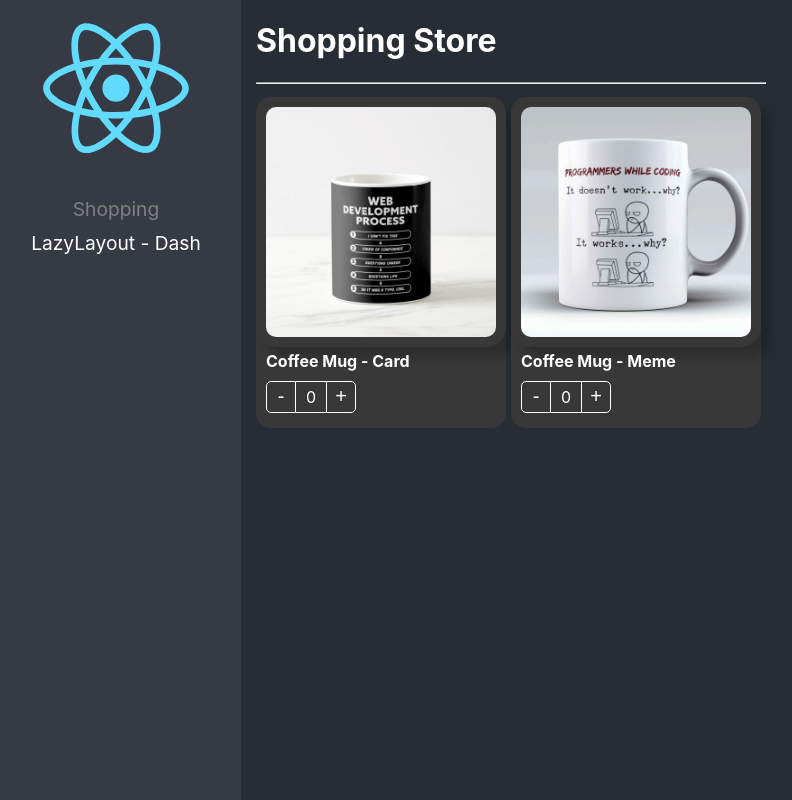
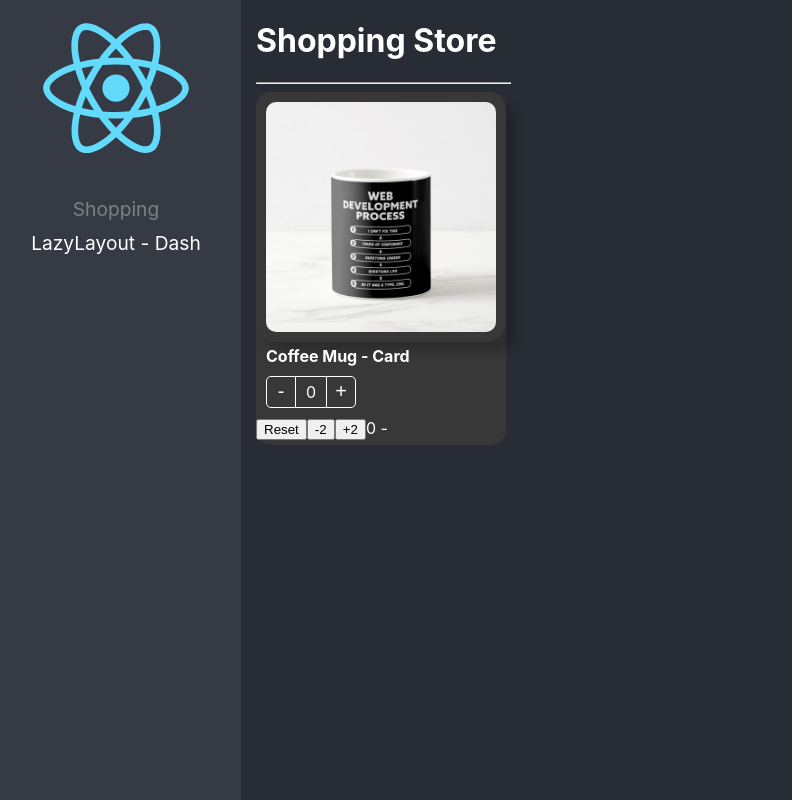
Before and after one commit to giselars/react-ts, a React (Create React App) app: page /shopping in a window 1280 px wide. Shown: the whole page, without its empty margins (9-801 px from the left). Built offline with nearby package versions, Linux system fonts and the light colour scheme.

Commit message:
:sparkles: finish pattern

```diff
--- a/src/02-component-patterns/components/ProductButtons.tsx
+++ b/src/02-component-patterns/components/ProductButtons.tsx
@@ -1,4 +1,4 @@
-import { CSSProperties, useContext } from "react";
+import { CSSProperties, useCallback, useContext } from "react";
 import { ProductContext } from "./ProductCard";
 
 import styles from '../styles/styles.module.css';
@@ -11,7 +11,12 @@ export interface ProdButtonsProps {
 
 export const ProductButtons = ( { className, style }: ProdButtonsProps ) => {
 
-    const { increaseBy, counter } = useContext( ProductContext );
+    const { increaseBy, counter, maxCount } = useContext( ProductContext );
+
+    const isMaxReached = useCallback(
+      () => !!maxCount && counter === maxCount,
+      [counter,maxCount],
+    );
 
     return(
         <div
@@ -26,7 +31,7 @@ export const ProductButtons = ( { className, style }: ProdButtonsProps ) => {
             <div className={ styles.countLabel }>{ counter }</div>
 
             <button
-            className={ styles.buttonAdd }
+            className={ `${ styles.buttonAdd } ${ isMaxReached() && styles.disabled }` }
             onClick={ () => increaseBy(+1) }
             >+</button>
         </div>
--- a/src/02-component-patterns/components/ProductCard.tsx
+++ b/src/02-component-patterns/components/ProductCard.tsx
@@ -2,7 +2,7 @@ import { createContext, CSSProperties, ReactElement } from 'react';
 import { useProduct } from '../hooks/useProduct';
 import styles from '../styles/styles.module.css';
 
-import { onChangeArgs, Product, ProductContextProps } from '../interfaces/interfaces';
+import { onChangeArgs, Product, ProductContextProps, InitialValues, ProductCardHandlers } from '../interfaces/interfaces';
 
 
 
@@ -11,29 +11,44 @@ const { Provider } = ProductContext;
 
 
 export interface Props {
-	product: Product;
-    children?: ReactElement | ReactElement[];
+    product: Product;
+    // children?: React.ReactElement | React.ReactElement[];
+    children: ( args: ProductCardHandlers ) => JSX.Element,
     className?: string;
-    style?: CSSProperties;
-    onChange?: (args: onChangeArgs) => void;
-    value?:number;
+    style?: React.CSSProperties;
+    onChange?: ( args: onChangeArgs ) => void;
+    value?: number;
+    initialValues?: InitialValues
 }
 
-export const ProductCard = ({ children, product, className, style, onChange, value }: Props) => {
 
-    const { counter, increaseBy } = useProduct({ onChange, product, value });
+export const ProductCard = ({ children, product, className, style, onChange, value, initialValues }: Props ) => {
+
+    const { counter, increaseBy, maxCount, isMaxCountReacher, reset }
+        = useProduct({ onChange, product, value, initialValues });
 
     return (
         <Provider value={{
             counter,
             increaseBy,
+            maxCount,
             product
         }}>
             <div
-                className={ `${ styles.productCard } ${ className } `}
+                className={ `${ styles.productCard } ${ className }` }
                 style={ style }
             >
-                { children }
+                {
+                    children({
+                        count: counter,
+                        isMaxCountReacher,
+                        product,
+                        maxCount: initialValues?.maxCount,
+
+                        increaseBy,
+                        reset,
+                    })
+                }
             </div>
         </Provider>
     )
--- a/src/02-component-patterns/hooks/useProduct.ts
+++ b/src/02-component-patterns/hooks/useProduct.ts
@@ -1,34 +1,52 @@
-import { useState, useEffect } from 'react';
-import { Product, onChangeArgs } from '../interfaces/interfaces';
+import { useEffect, useRef, useState } from 'react'
+import { onChangeArgs, Product, InitialValues } from '../interfaces/interfaces';
 
-interface useProductsArgs {
+
+interface useProductArgs {
     product: Product;
     onChange?: ( args: onChangeArgs ) => void;
     value?: number;
+    initialValues?: InitialValues;
 }
 
-export const useProduct = ( { onChange, product, value = 0 }: useProductsArgs ) => {
 
-    const [counter, setCounter] = useState(value);
+export const useProduct = ({ onChange, product, value = 0, initialValues }: useProductArgs) => {
 
-    const increaseBy = ( value:number) => {
+    const [ counter, setCounter ] = useState<number>( initialValues?.count || value );
+    const isMounted = useRef(false);
 
-        const newValue = Math.max( counter + value, 0 )
+    const increaseBy = ( value: number ) => {
 
-        setCounter( prev => Math.max( prev + value, 0 ) );
+        let newValue = Math.max( counter + value, 0 )
+        if ( initialValues?.maxCount ) {
+            newValue = Math.min( newValue, initialValues.maxCount )
+        }
 
+        setCounter( newValue );
         onChange && onChange({ count: newValue, product });
     }
 
+    const reset = () => {
+        setCounter(initialValues?.count || value )
+    }
+
     useEffect(() => {
+        if ( !isMounted.current ) return;
         setCounter( value );
-    }, [value])
+    }, [ value ])
 
+    useEffect(() => {
+        isMounted.current = true;
+    }, [])
 
     return {
-        //properties
         counter,
-        //methods
+        isMaxCountReacher: !!initialValues?.count && initialValues.maxCount === counter,
+        maxCount: initialValues?.maxCount,
+
         increaseBy,
+        reset
+
     }
+
 }
--- a/src/02-component-patterns/pages/ShoppingPage.tsx
+++ b/src/02-component-patterns/pages/ShoppingPage.tsx
@@ -1,69 +1,48 @@
-import { ProductImage, ProductTitle, ProductButtons, ProductCard } from "../components";
-import { useShoppingCart } from "../hooks/useShoppingCart";
-import { products } from "../data/products";
+import { ProductCard, ProductImage, ProductTitle, ProductButtons } from '../components';
 
+import { products } from '../data/products';
 import '../styles/custom-styles.css';
+
+const product = products[0];
+
 
 
 export const ShoppingPage = () => {
-
-    const { shoppingCart, onProductCountChange} = useShoppingCart();
 
 
     return (
         <div>
             <h1>Shopping Store</h1>
             <hr />
-        <div style={{
-            display: 'flex',
-            flexDirection: 'row',
-            flexWrap: 'wrap'
-        }}>
 
-            {
-                products.map( product => (
             <ProductCard
                 key={ product.id }
                 product={ product }
-                        className='bg-dark text-white'
-                        onChange={ onProductCountChange }
-                        value={ shoppingCart[product.id]?.count || 0 }
+                className="bg-dark text-white"
+                initialValues={{
+                    count: 6,
+                    // maxCount: 10,
+                }}
             >
-                        <ProductImage className='custom-image' style={{ boxShadow: '10px 10px 10px rgba(0,0,0,0.2)' }}/>
-                        <ProductTitle className='text-white text-bold'/>
-                        <ProductButtons className='custom-buttons'/>
-                    </ProductCard>
-                ))
+                {
+                    ({ reset, count, isMaxCountReacher, maxCount, increaseBy  }) => (
+                        <>
+                            <ProductImage className="custom-image" style={{ boxShadow: '10px 10px 10px rgba(0,0,0,0.2)' }} />
+                            <ProductTitle className="text-bold" />
+                            <ProductButtons className="custom-buttons" />
+
+                            <button onClick={ reset }>Reset</button>
+                            <button onClick={ () => increaseBy(-2) }> -2 </button>
+                            {
+                                ( !isMaxCountReacher && <button onClick={ ()=> increaseBy(+2) }> +2 </button> )
                             }
 
-        </div>
-
-        <div className="shopping-cart">
-
-            {
-                Object.entries( shoppingCart ).map( ( [key, product] ) => (
-
-                    <ProductCard
-                        key={ key }
-                        product={ product }
-                        className='bg-dark text-white'
-                        style={{ width: '100px'}}
-                        value={ product.count }
-                        onChange={ onProductCountChange }
-                    >
-                        <ProductImage className='custom-image' style={{ boxShadow: '10px 10px 10px rgba(0,0,0,0.2)' }}/>
-                        <ProductButtons className='custom-buttons'
-                            style={{
-                                display:'flex',
-                                justifyContent: 'center'
-                            }}
-                        />
+                            <span>{ count } - { maxCount }</span>
+                        </>
+                    )
+                }
             </ProductCard>
 
-                ))
-            }
-
-        </div>
         </div>
     )
 }
--- a/src/02-component-patterns/styles/styles.module.css
+++ b/src/02-component-patterns/styles/styles.module.css
@@ -60,3 +60,9 @@
 .buttonAdd:hover {
     background-color: rgba(0, 0, 0, 0.1);
 }
+
+.disabled {
+    border-color: grey !important;
+    border-left: 1px solid white !important;
+    color: grey !important;
+}
```
Also changed, not shown: src/02-component-patterns/interfaces/interfaces.ts (+17 -1 lines). Lines whose indentation alone changed are shown as unchanged.
